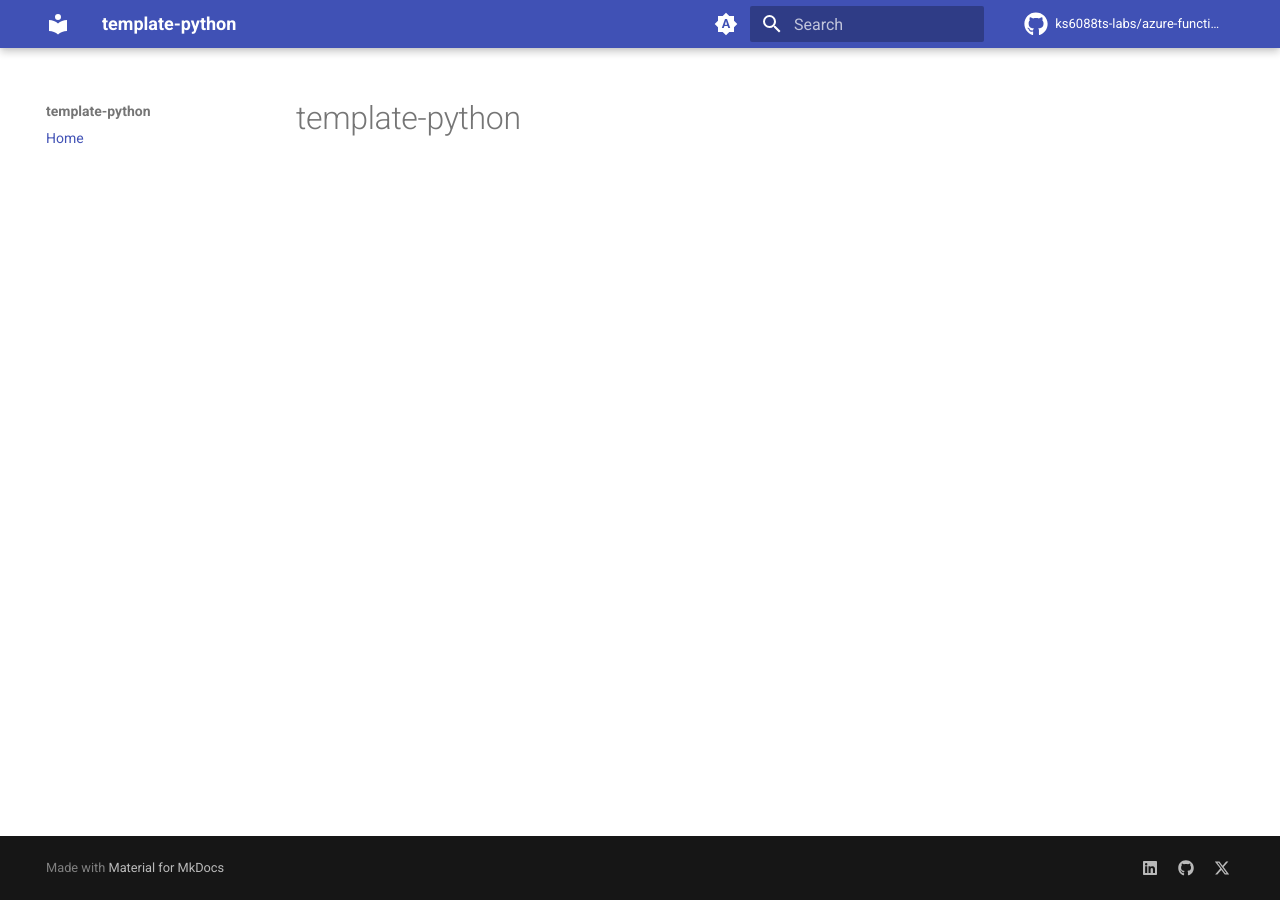
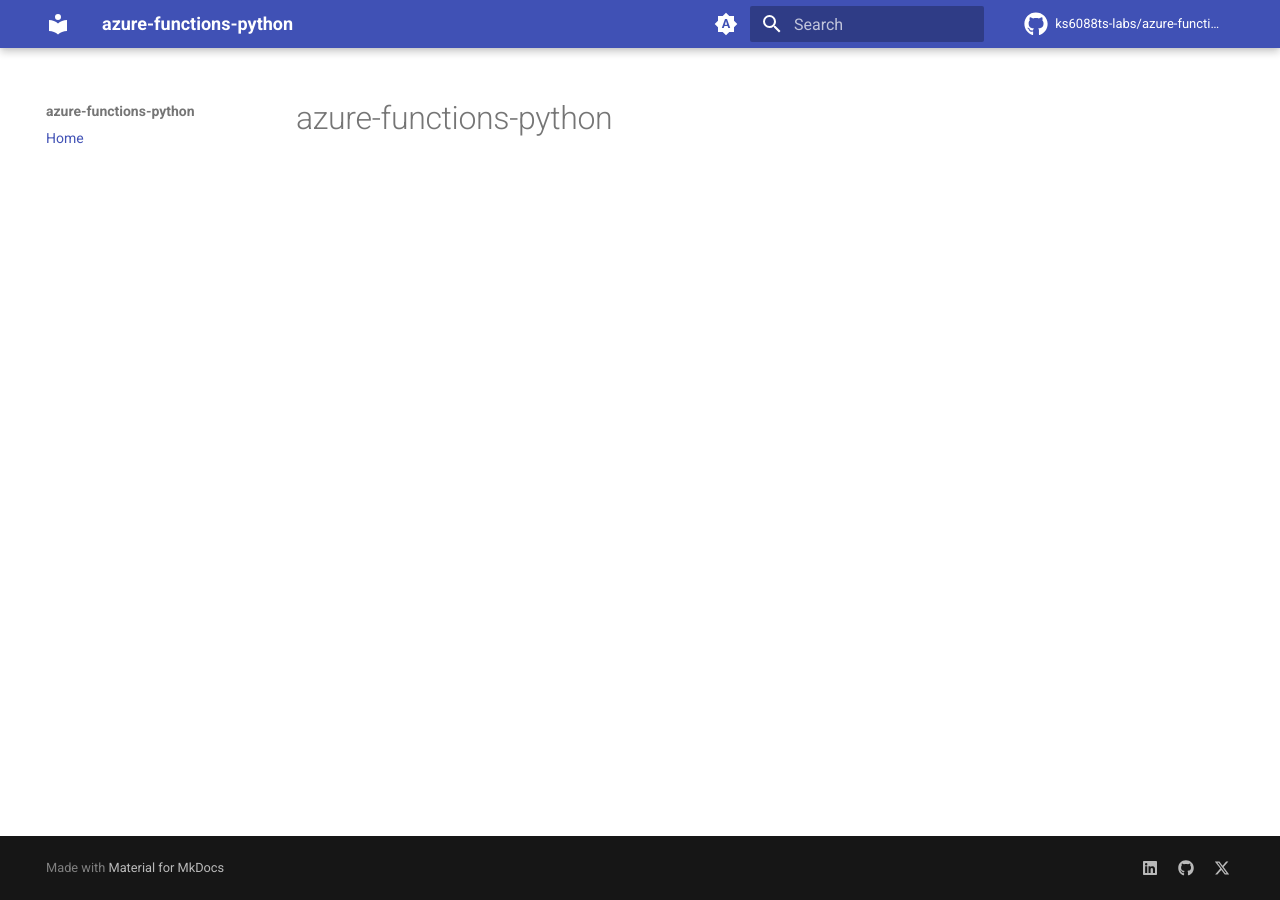
Before and after one commit to ks6088ts-labs/azure-functions-python, an MkDocs documentation site: the page built from docs/index.md, in a window 1280 px wide. Built offline with MkDocs 1.6.1 and Material for MkDocs 9.7.7, drawn with Linux system fonts in a browser that asks for light colours; comment, search, counter and statistics services are not loaded.

Commit message:
template-python -> azure-functions-python

```diff
--- a/README.md
+++ b/README.md
@@ -4,7 +4,7 @@
 [![ghcr-release](https://github.com/ks6088ts-labs/azure-functions-python/actions/workflows/ghcr-release.yaml/badge.svg)](https://github.com/ks6088ts-labs/azure-functions-python/actions/workflows/ghcr-release.yaml)
 [![docs](https://github.com/ks6088ts-labs/azure-functions-python/actions/workflows/github-pages.yaml/badge.svg)](https://github.com/ks6088ts-labs/azure-functions-python/actions/workflows/github-pages.yaml)
 
-# template-python
+# azure-functions-python
 
 This is a template repository for Python
 
--- a/docs/index.md
+++ b/docs/index.md
@@ -1 +1 @@
-# template-python
+# azure-functions-python
--- a/mkdocs.yml
+++ b/mkdocs.yml
@@ -1,5 +1,5 @@
 # yaml-language-server: $schema=https://squidfunk.github.io/mkdocs-material/schema.json
-site_name: template-python
+site_name: azure-functions-python
 site_url: ""
 repo_url: https://github.com/ks6088ts-labs/azure-functions-python
 repo_name: ks6088ts-labs/azure-functions-python
--- a/pyproject.toml
+++ b/pyproject.toml
@@ -1,5 +1,5 @@
 [project]
-name = "template-python"
+name = "azure-functions-python"
 version = "0.0.1"
 description = "A GitHub template repository for Python"
 readme = "README.md"
```
Also changed, not shown: 5 other files.
